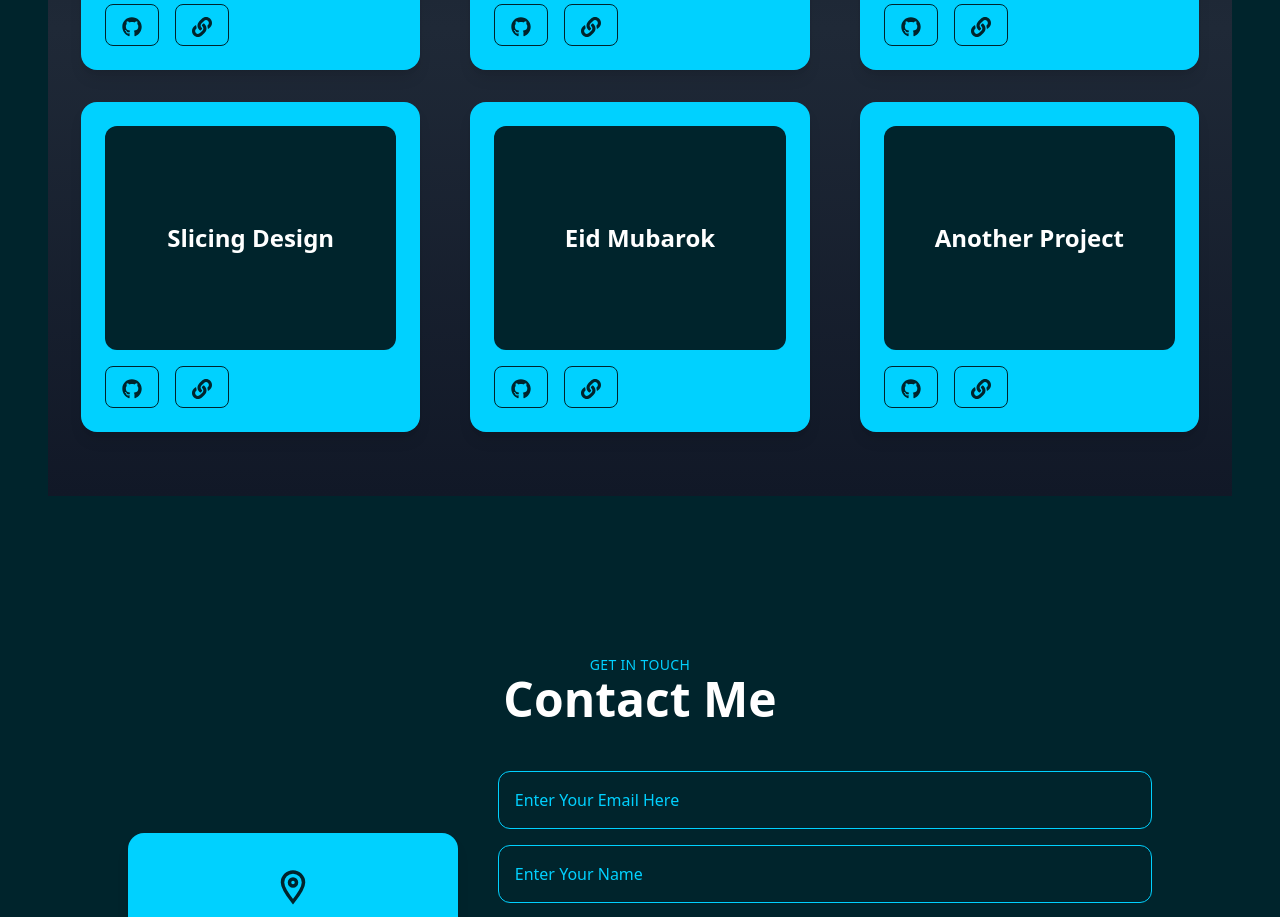
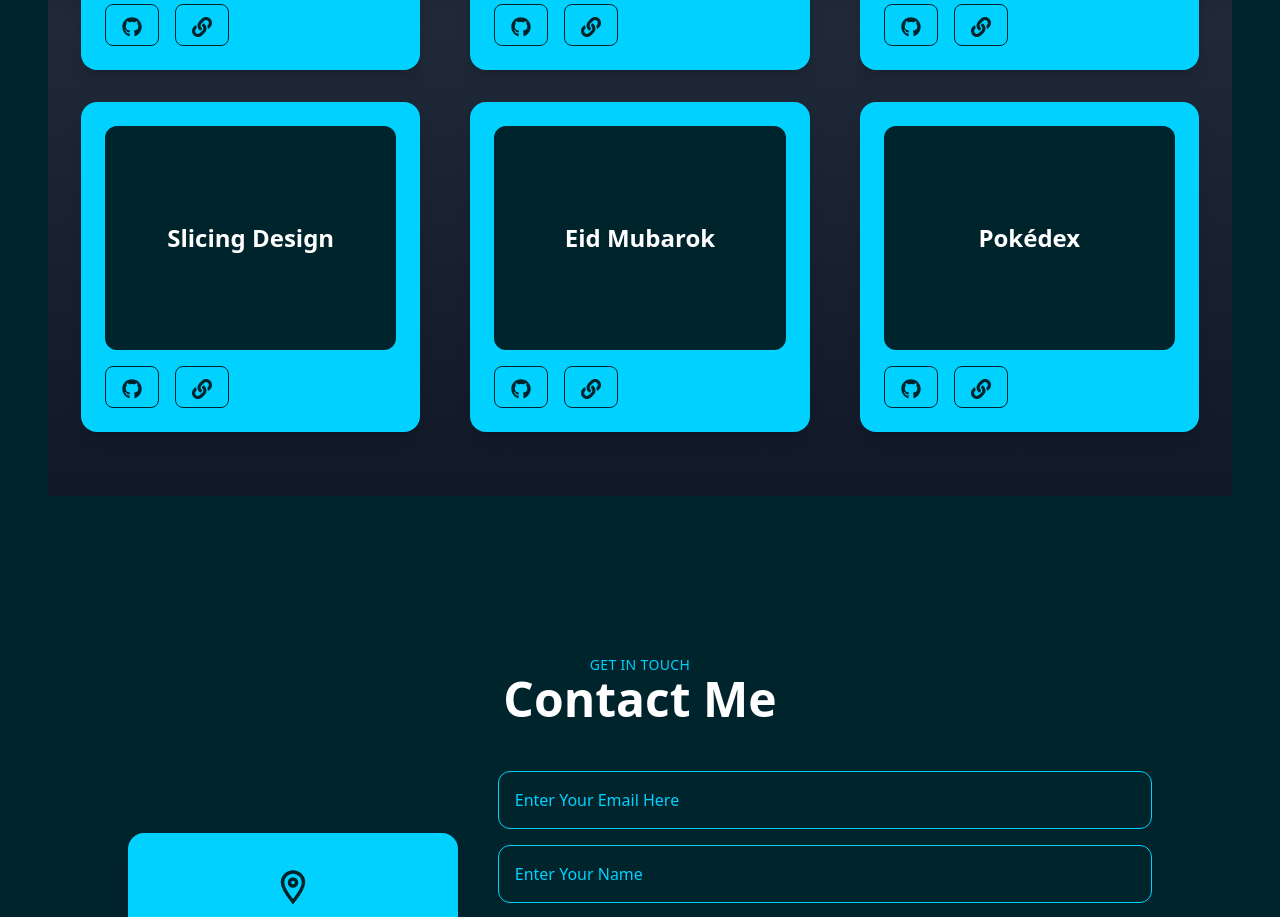
Before and after one commit to Muhisya/Muhisya.portfolio, a React (Vite) app: page / in a window 1280 px wide. Shown: the part 2840-3757 px from the top of the page. Built offline with nearby package versions, Linux system fonts and the light colour scheme.

Commit message:
add pokedex to portfolio

```diff
--- a/src/components/Portfolio.jsx
+++ b/src/components/Portfolio.jsx
@@ -44,10 +44,10 @@ const projects = [
   },
   {
     id: 6,
-    title: "Another Project",
-    description: "A new project is currently in development. Coming soon!",
-    github: "#",
-    website: "#",
+    title: "Pokédex",
+    description: "Browse, search, and discover Pokémon in a sleek, interactive Pokédex.",
+    github: "https://github.com/HoshiExperience/Pokemon-Deck",
+    website: "Pokédex",
     gradient: "from-indigo-400 to-blue-600",
   },
 ];
```
